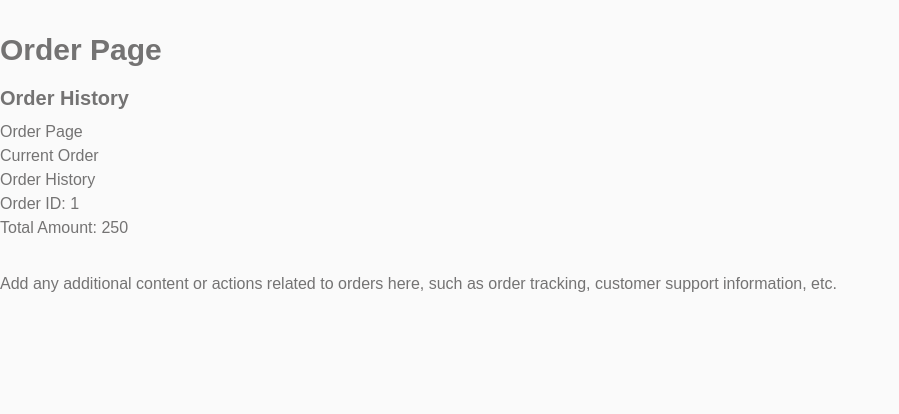
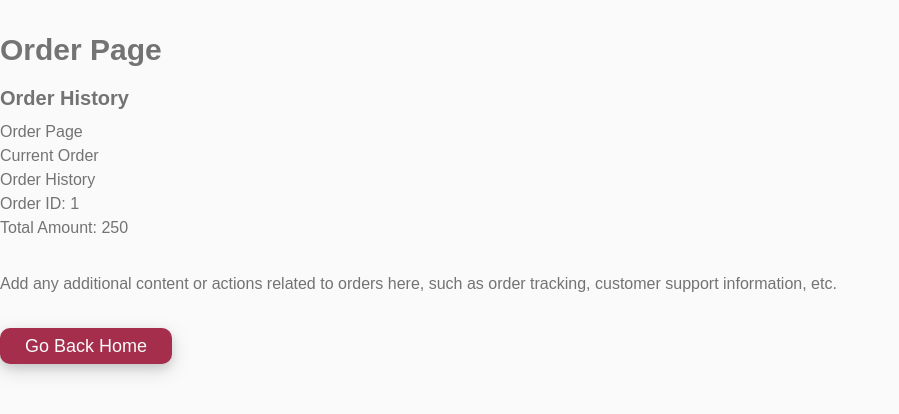
Before and after one commit to Fortunechinenyem/Kasuwa-X, a Next.js app: page /order in a window 1280 px wide. Shown: the top 414 px of the page, without its empty margins (0-899 px from the left). Built offline with nearby package versions, Linux system fonts and the light colour scheme.

Commit message:
fix:deploy issues

```diff
--- a/pages/order.tsx
+++ b/pages/order.tsx
@@ -1,5 +1,7 @@
 import React from "react";
+
 import Order, { OrderData } from "@/app/Components/Order";
+import Link from "next/link";
 
 const OrderPage: React.FC = () => {
   // Mock order history data
@@ -35,6 +37,9 @@ const OrderPage: React.FC = () => {
           order tracking, customer support information, etc.
         </p>
       </div>
+      <button className="mt-8 b button px-6 py-2 rounded-full hover:bg-purple-100 hover:text-black transition duration-300">
+        <Link href="/">Go Back Home</Link>
+      </button>
     </div>
   );
 };
```
